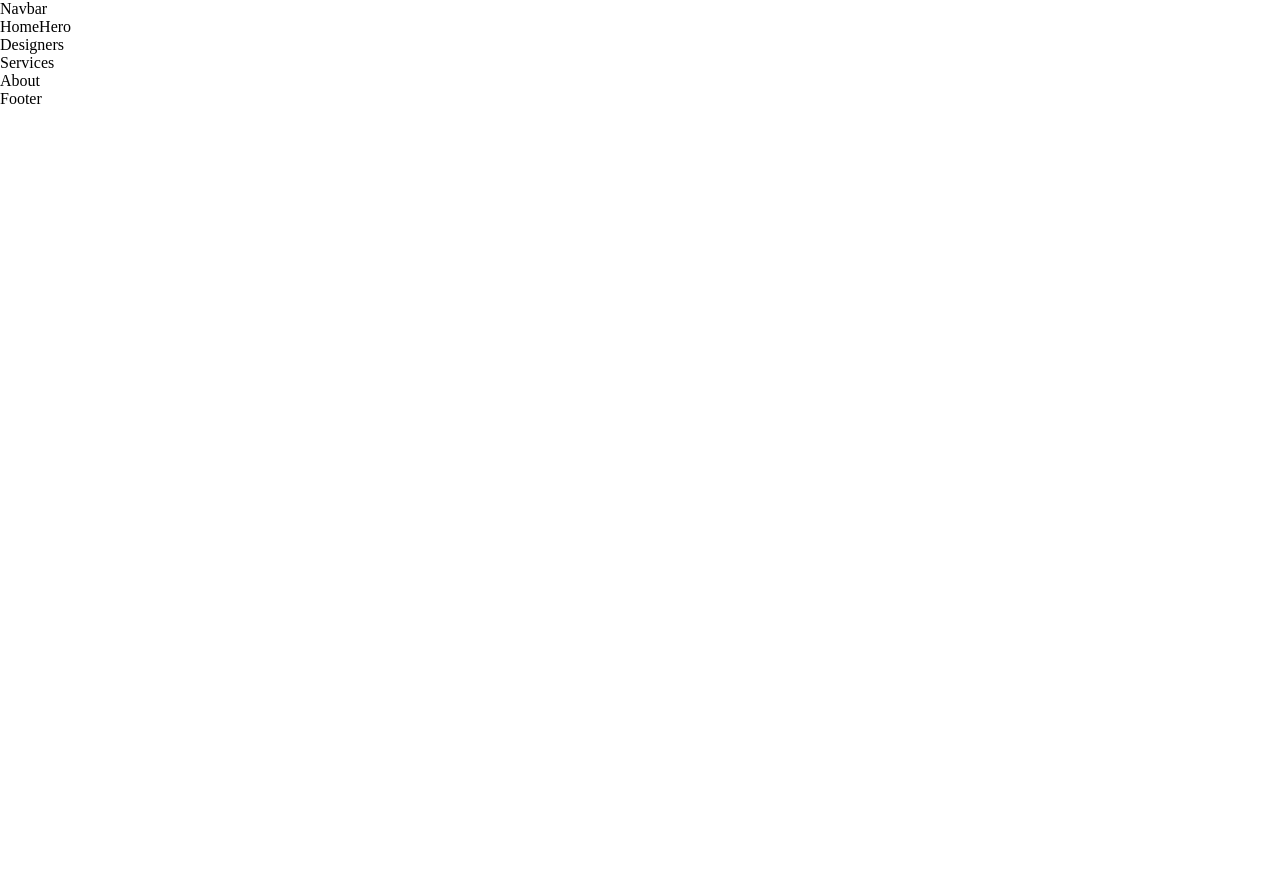
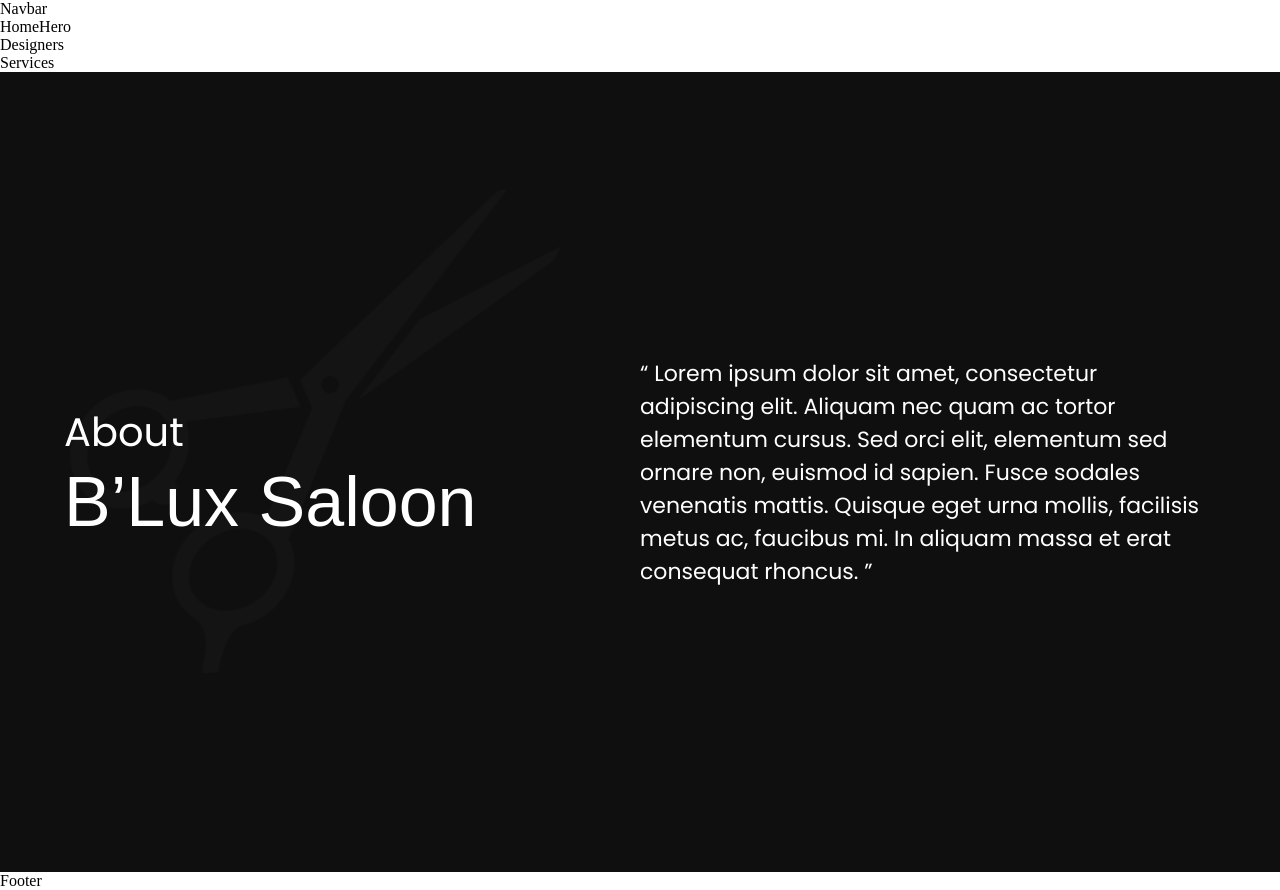
Before and after one commit to ZyntraTechnologies/B-lux-Salon-Frontend, a React (Vite) app: page / in a window 1280 px wide. Before the commit the page ends 800 px from the top, so only its background shows below. Built offline with nearby package versions, Linux system fonts and the light colour scheme; a web font is replaced by a local one.

Commit message:
Design about section

```diff
--- a/src/components/about/About.scss
+++ b/src/components/about/About.scss
@@ -1 +1,70 @@
 @import '../../styles/loader';
+
+.about-section {
+    background-color: $bgColor;
+    min-height: 60vh;
+    width: 100%;
+    padding: 0 5%;
+
+    @media screen and (max-width: $mobile) {
+        padding: 0 5% 10% 5%;
+    }
+
+    .about-inner {
+        max-width: $max-width;
+        min-height: 60vh;
+        margin: 0 auto;
+        display: grid;
+        grid-template-columns: repeat(2, 1fr);
+
+        @media screen and (max-width: $desktop) {
+            min-height: 75vh;
+        }
+        @media screen and (max-width: $laptops) {
+            min-height: 100vh;
+        }
+        @media screen and (max-width: $mobile-portrait) {
+            grid-template-columns: 1fr;
+        }
+        @media screen and (max-width: $mobile-portrait) {
+            grid-template-rows: 2fr 1fr;
+        }
+
+        .about-box {
+            overflow: hidden;
+
+            .scissorImg {
+                width: 80%;
+                transform: translate(-50%, -50%) rotate(50deg);
+                position: absolute;
+                background-size: contain;
+                top: 50%;
+                left: 50%;
+                overflow: hidden;
+
+                @media screen and (max-width: $laptops) {
+                    width: 100%;
+                }
+                @media screen and (max-width: $mobile-portrait) {
+                    transform: translate(-50%, -35%) rotate(50deg);
+                }
+            }
+
+            &:nth-of-type(1) {
+                display: flex;
+                position: relative;
+                flex-direction: column;
+                justify-content: center;
+            }
+
+            &:nth-of-type(2) {
+                display: flex;
+                align-items: center;
+
+                @media screen and (max-width: $tablet) {
+                    padding-left: 0;
+                }
+            }
+        }
+    }
+}
--- a/src/components/about/About.tsx
+++ b/src/components/about/About.tsx
@@ -1,10 +1,30 @@
+import Paragraph from '../paragraph/Paragraph';
+import ThemeFont from '../theme-font/ThemeFont';
 import './About.scss';
+import scissorImg from '../../assets/svgs/scissor.svg';
+import SubHeader from '../sub-header/SubHeader';
 
 const About = () => {
 
   return (
-    <div>
-      About
+    <div className='about-section'>
+      <div className="about-inner">
+        <div className="about-box">
+          <SubHeader
+            text='About'
+          />
+          <ThemeFont
+            text='B’Lux Saloon'
+          />
+          <img src={scissorImg} alt="old school scissor image" className='scissorImg'/>
+        </div>
+        <div className="about-box">
+            <Paragraph
+              text='“ Lorem ipsum dolor sit amet, consectetur adipiscing elit. Aliquam nec quam ac tortor elementum cursus. Sed orci elit, elementum sed ornare non, euismod id sapien. Fusce sodales venenatis mattis. Quisque eget urna mollis, facilisis metus ac, faucibus mi. In aliquam massa et erat consequat rhoncus. ”'
+              color='white'
+            />
+        </div>
+      </div>
     </div>
   );
 
--- /dev/null
+++ b/src/components/paragraph/Paragraph.scss
@@ -0,0 +1,10 @@
+@import '../../styles/loader';
+
+.paragraph {
+    font-family: $secondary-font;
+    font-size: 22px;
+
+    @media screen and (max-width: $mobile) {
+        font-size: 14px;
+    }
+}
--- /dev/null
+++ b/src/components/paragraph/Paragraph.tsx
@@ -0,0 +1,12 @@
+import { ParagraphComponentProps } from '../../typescript/types/components.types'
+import './Paragraph.scss';
+
+const Paragraph = (props: ParagraphComponentProps) => {
+  return (
+    <p className='paragraph' style={{
+        color: props.color ? props.color : 'white'
+    }}>{props.text}</p>
+  )
+}
+
+export default Paragraph;
--- /dev/null
+++ b/src/components/sub-header/SubHeader.scss
@@ -0,0 +1,12 @@
+@import '../../styles/loader';
+
+.sub-header {
+    color: $white;
+    font-family: $secondary-font;
+    font-size: 40px;
+    font-weight: normal;
+
+    @media screen and (max-width: $mobile-portrait) {
+        font-size: 20px;
+    }
+}
--- /dev/null
+++ b/src/components/sub-header/SubHeader.tsx
@@ -0,0 +1,12 @@
+import './SubHeader.scss';
+import { SubHeaderComponentProps } from '../../typescript/types/components.types';
+
+const SubHeader = (props: SubHeaderComponentProps) => {
+
+  return (
+    <h3 className='sub-header'>{props.text}</h3>
+  );
+
+}
+
+export default SubHeader;
--- /dev/null
+++ b/src/components/theme-font/ThemeFont.scss
@@ -0,0 +1,15 @@
+@import '../../styles/loader';
+
+.theme-font {
+    font-family: $primary-font;
+    font-size: 70px;
+    font-weight: lighter;
+
+    @media screen and (max-width: $tablet) {
+        font-size: 50px;
+    }
+
+    @media screen and (max-width: $mobile-portrait) {
+        font-size: 40px;
+    }
+}
--- /dev/null
+++ b/src/components/theme-font/ThemeFont.tsx
@@ -0,0 +1,15 @@
+import { ThemeFontComponentProps } from "../../typescript/types/components.types";
+import './ThemeFont.scss';
+
+const ThemeFont = (props: ThemeFontComponentProps) => {
+
+  return (
+    <h2 className="theme-font" style={{
+        color: props.color ? props.color : 'white',
+        fontSize: props.size
+    }}>{props.text}</h2>
+  );
+
+}
+
+export default ThemeFont;
--- a/src/styles/_colors.scss
+++ b/src/styles/_colors.scss
@@ -1,2 +1,3 @@
 $black: #000000;
 $white: #ffffff;
+$bgColor: #0F0f0F;
--- a/src/styles/_constants.scss
+++ b/src/styles/_constants.scss
@@ -1,2 +1,2 @@
-$max-width: 1000px;
+$max-width: 1200px;
 $border-radius: 0.5rem;
```
Also changed, not shown: src/typescript/types/components.types.ts (+14 -1 lines).
